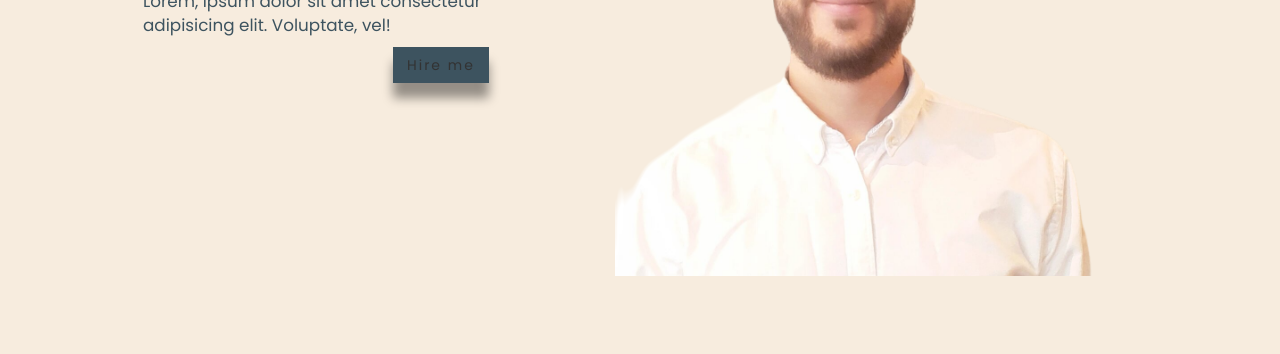
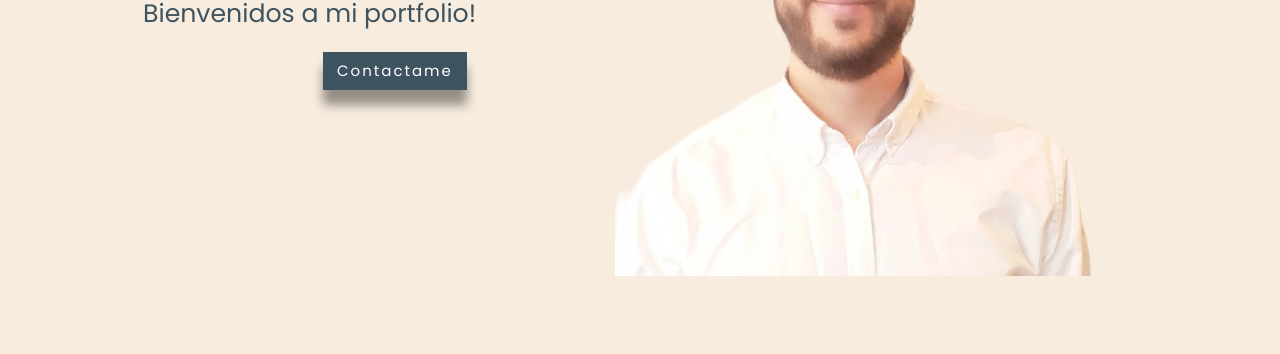
Before and after one commit to ojedam13/Portfolio_P5, a plain HTML site: page index.html in a window 1280 px wide. Shown: the part 446-800 px from the top of the page. Drawn offline with nearby package versions, Linux system fonts and the light colour scheme.

Commit message:
boton style

```diff
--- a/index.html
+++ b/index.html
@@ -44,12 +44,12 @@
 
         <!--Background Start-->
         <div class="wrapper">
-            <div class="columna col-lg-6 ">
+            <div class="columna col-lg-6">
                 <span class="topline">Hola</span>
                 <h1>Soy Desarrolador <span class="multiText"></span></h1>
-                <p>Lorem, ipsum dolor sit amet consectetur adipisicing elit. Voluptate, vel!</p>
+                <p>Bienvenidos a mi portfolio!</p>
                 <div class="boton">
-                    <button>Hire me</button>
+                    <button>Contactame</button>
                 </div>
             </div>
             <div class="columna col-lg-6">
--- a/style/estilo.css
+++ b/style/estilo.css
@@ -120,7 +120,7 @@ h1{
 p{
     display: block;
     width: 90%;
-    font-size: 1.2em;
+    font-size: 5em;
     color: #3d535f;
 }
 .btn{
--- a/style/style.css
+++ b/style/style.css
@@ -82,6 +82,7 @@ h1{
     font-size: 5em;
     font-weight: 900;
     color: #3d535f;
+    padding-top: 5px;
 }
 .multiText{
   color: #54BAB9;
@@ -90,24 +91,26 @@ h1{
 p{
     display: block;
     width: 90%;
-    font-size: 1.2em;
+    font-size: 1.8em;
     color: #3d535f;
+    padding: 10px 0;
 }
 .boton{
     width: 100%;
     position: relative;
-    left: 250px;
+    left: 180px;
+    color: #fff;
+    font-size: 15px;
 }
- button{
+button{
     outline: none;
     border: none;
     cursor: pointer;
-    font-size: 25px;
+    font-size: 55px;
     font-weight: 400;
-    color: #fff;
     background-color: #3d535f;
     padding: 8px 14px;
-    margin: 40px 120px;
+    margin: 30px 120px;
     letter-spacing: 2px;
     text-transform: capitalize;
     box-shadow: 0 15px 10px rgba(0,0,0,0.4);
```
